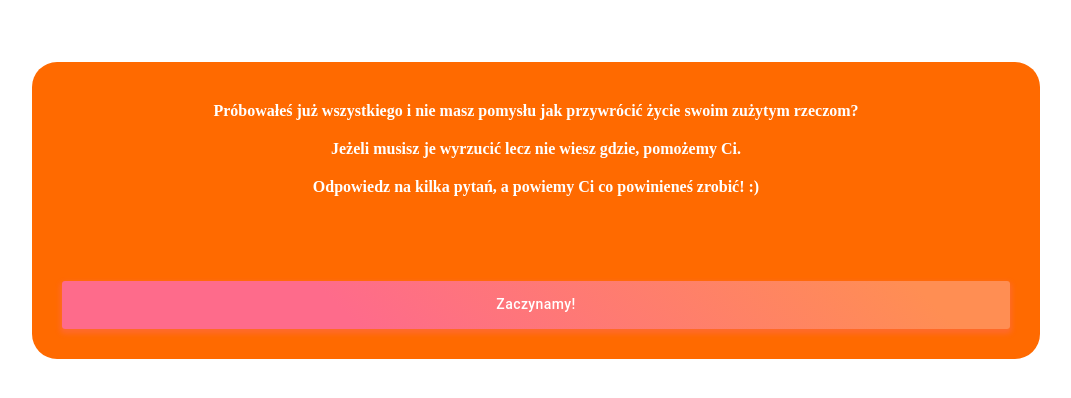
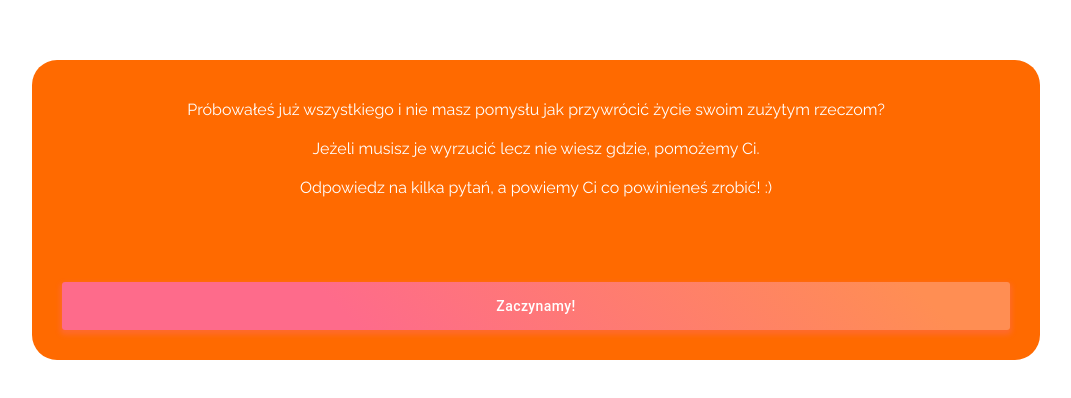
Before and after one commit to HackYeah-FTMS/hackyeah-frontend, a React (Create React App) app: page / in a window 1280 px wide. Shown: the part 198-596 px from the top of the page, without its empty margins (104-1175 px from the left). Built offline with nearby package versions, Linux system fonts and the light colour scheme.

Commit message:
Change font to `Raleway`

```diff
--- a/public/index.html
+++ b/public/index.html
@@ -10,6 +10,8 @@
       content="Web site created using create-react-app"
     />
     <link rel="apple-touch-icon" href="%PUBLIC_URL%/logo192.png" />
+    <link rel="preconnect" href="https://fonts.gstatic.com">
+    <link href="https://fonts.googleapis.com/css2?family=Raleway&display=swap" rel="stylesheet">
     <!--
       manifest.json provides metadata used when your web app is installed on a
       user's mobile device or desktop. See https://developers.google.com/web/fundamentals/web-app-manifest/
--- a/src/components/BorderBox.tsx
+++ b/src/components/BorderBox.tsx
@@ -7,6 +7,7 @@
   padding: 30px;
   border-radius: 25px;
   width: 75%;
+  font-family: "Raleway";
 `;
 
 export default BorderBox;
--- a/src/pages/HomePage.tsx
+++ b/src/pages/HomePage.tsx
@@ -40,7 +40,6 @@
   text-align: center;
   color: white;
   padding-bottom: 75px;
-  font-weight: bold;
 `;
 
 const StyledButton = withStyles({
```
